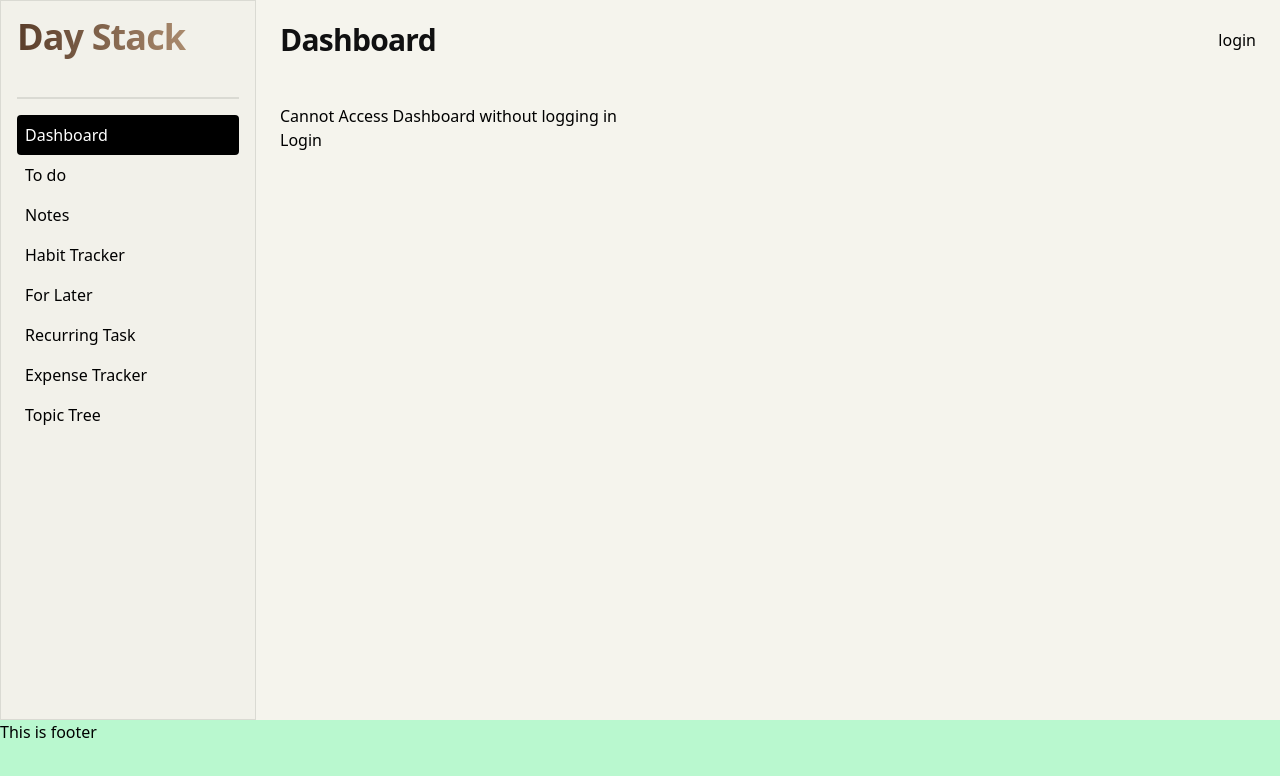
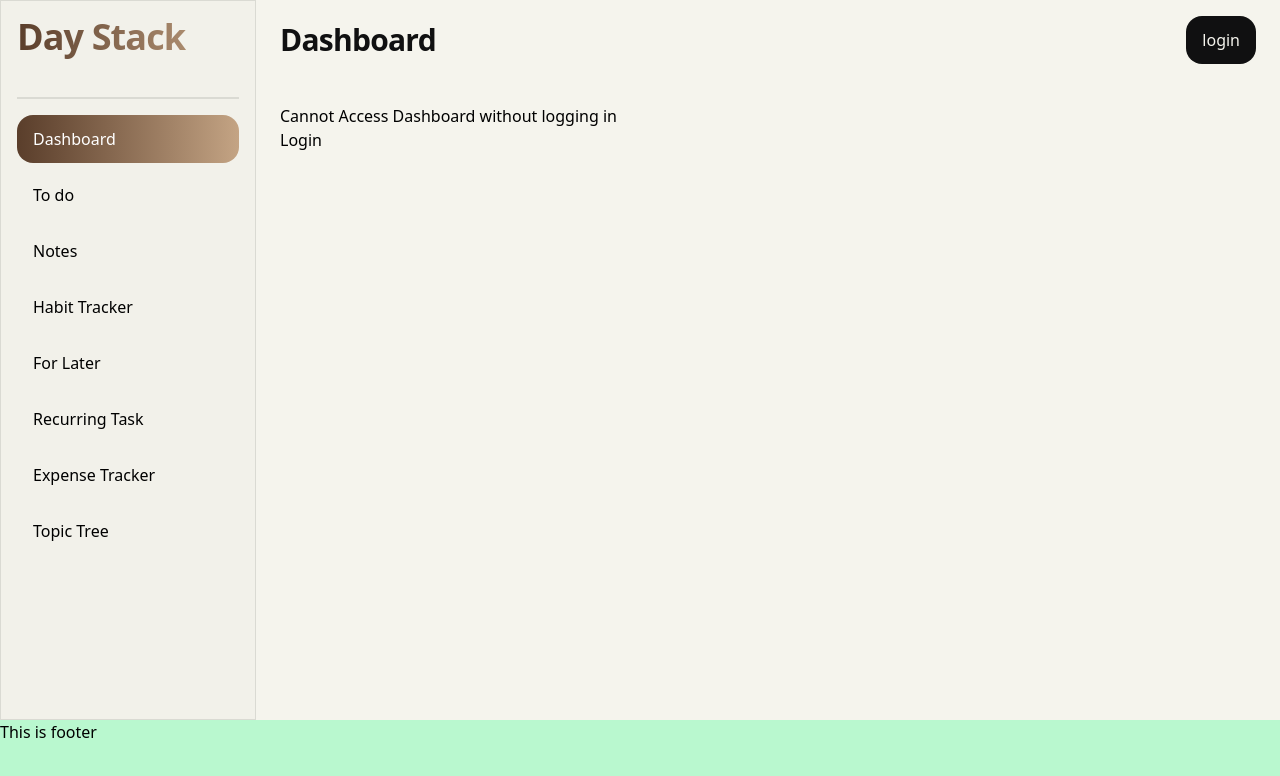
Before and after one commit to TanvirHasanAnik/daystack, a Next.js app: page / in a window 1280 px wide. Shown: the top 776 px of the page. Built offline with nearby package versions, Linux system fonts and the light colour scheme; no server answers; the database is empty.

Commit message:
sidebar & topbar ui improvements

```diff
--- a/app/ui/common/sidebar.tsx
+++ b/app/ui/common/sidebar.tsx
@@ -13,7 +13,7 @@ export default function Sidebar() {
     <div className="space-y-2">
       <DayStackTitle/>
       <hr className="border border-border my-4"/>
-      <nav>
+      <nav className="space-y-2">
         {items.map((item) => {
           const active = pathname === item.href;
 
@@ -21,10 +21,10 @@ export default function Sidebar() {
             <Link
               key={item.href}
               href={item.href}
-              className={`block rounded p-2 ${
+              className={`w-full block rounded-2xl px-4 py-3 ${
                 active
-                  ? "bg-black text-white"
-                  : "hover:bg-gray-100"
+                  ? "bg-gradient-to-r from-[#5A3E2B] to-[#C4A484] text-white"
+                  : "hover:bg-black/5 transition"
               }`}
             >
               {item.label}
--- a/app/ui/common/topbar.tsx
+++ b/app/ui/common/topbar.tsx
@@ -5,6 +5,8 @@ import { useLogoutMutation } from "@/app/state/user/userApiSlice";
 import { usePathname, useRouter } from "next/navigation";
 import { useContext } from "react";
 import { items } from "./navigationItems";
+import PrimaryButton from "./primaryButton";
+
 
 
 export default function TopBar(){
@@ -33,8 +35,14 @@ export default function TopBar(){
                 {currentLabel}
             </h2>
             <div className="flex items-center gap-4">
-                {user && <span><strong>{user.name}</strong></span>}
-            <button disabled={isLoading} onClick={user ? handleLogout : handleLogin}>{user ? "logout" : "login"}</button>
+                {user &&
+                <span className="inline-flex items-center rounded-xl px-3 py-1 text-sm font-medium bg-blue-50 text-blue-900 border-2 border-dotted border-blue-300">
+                    {user.name}
+                </span>
+                }
+            <PrimaryButton disabled={isLoading} onClick={user ? handleLogout : handleLogin}>{user ? "logout" : "login"}
+
+            </PrimaryButton>
             </div>
         </div>
     )
```
